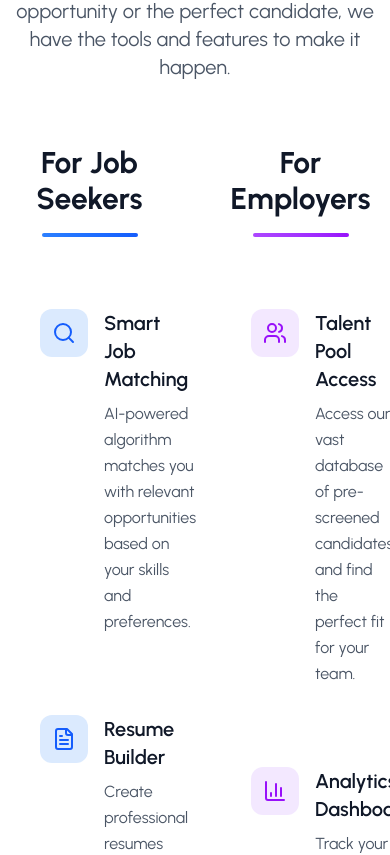
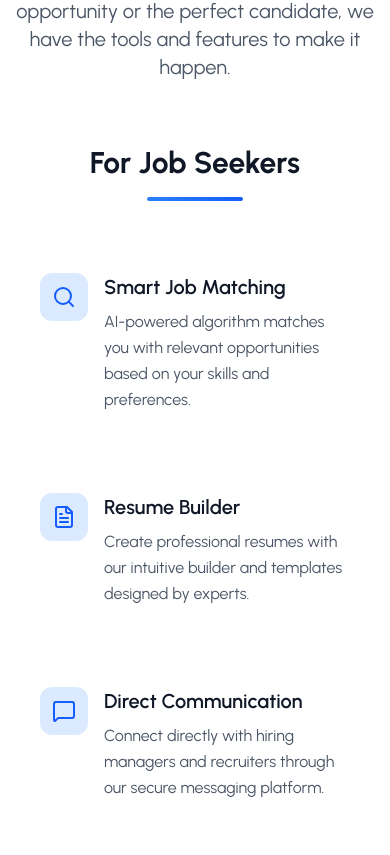
Before and after one commit to 08021976-22022006/Job-Portal, a React (Vite) app in the folder frontend/job-portal/: page / in a window 390 px wide. Shown: the part 1512-2367 px from the top of the page. Built offline with nearby package versions, Linux system fonts and the light colour scheme; a web font is replaced by a local one.

Commit message:
Features.jsx

```diff
--- a/frontend/job-portal/src/pages/LandingPage/components/Features.jsx
+++ b/frontend/job-portal/src/pages/LandingPage/components/Features.jsx
@@ -18,7 +18,7 @@
           </p>
         </div>
 
-        <div className="grid grid-cols-2 gap-16 lg:gap-24">
+        <div className="grid grid-cols-1 lg:grid-cols-2 gap-16 lg:gap-24">
           {/* Job Seeker Dashboard */}
           <div>
             <div className="text-center mb-12">
```
